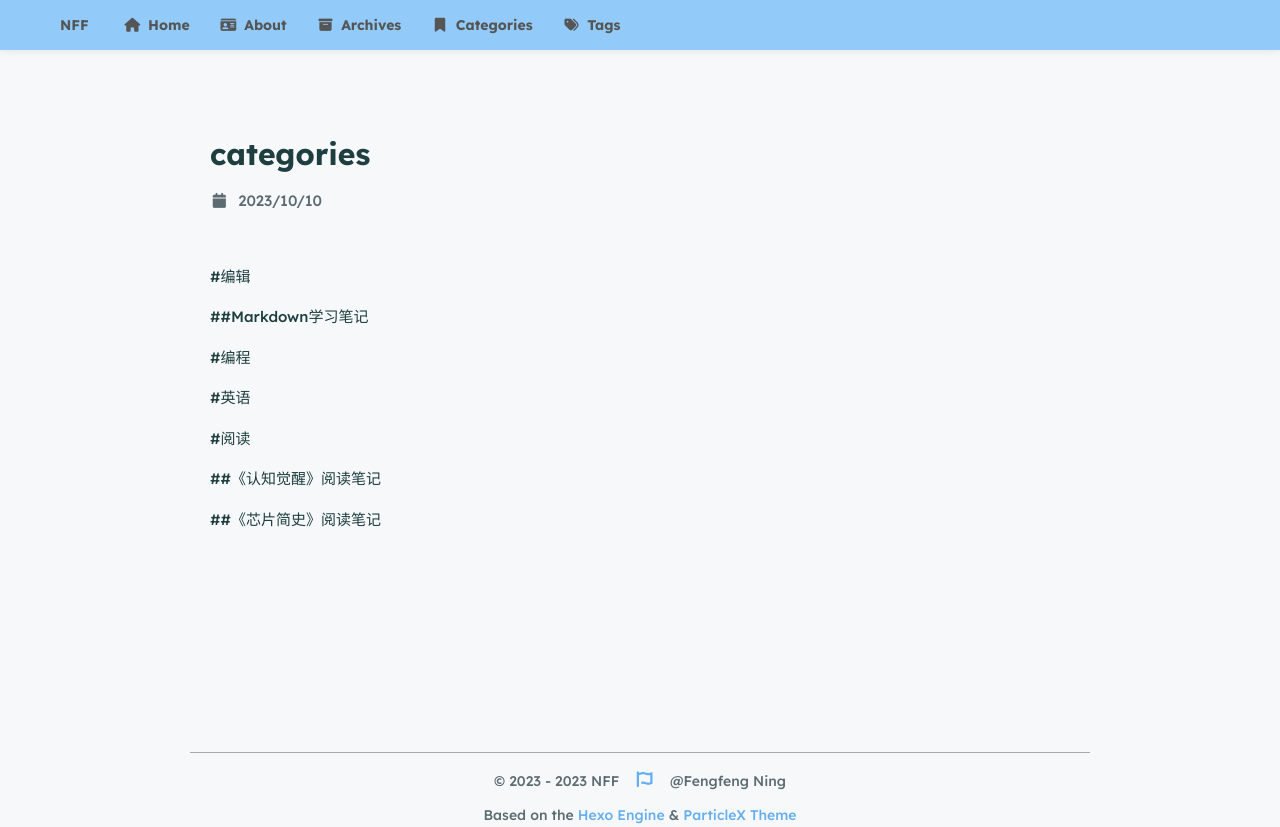
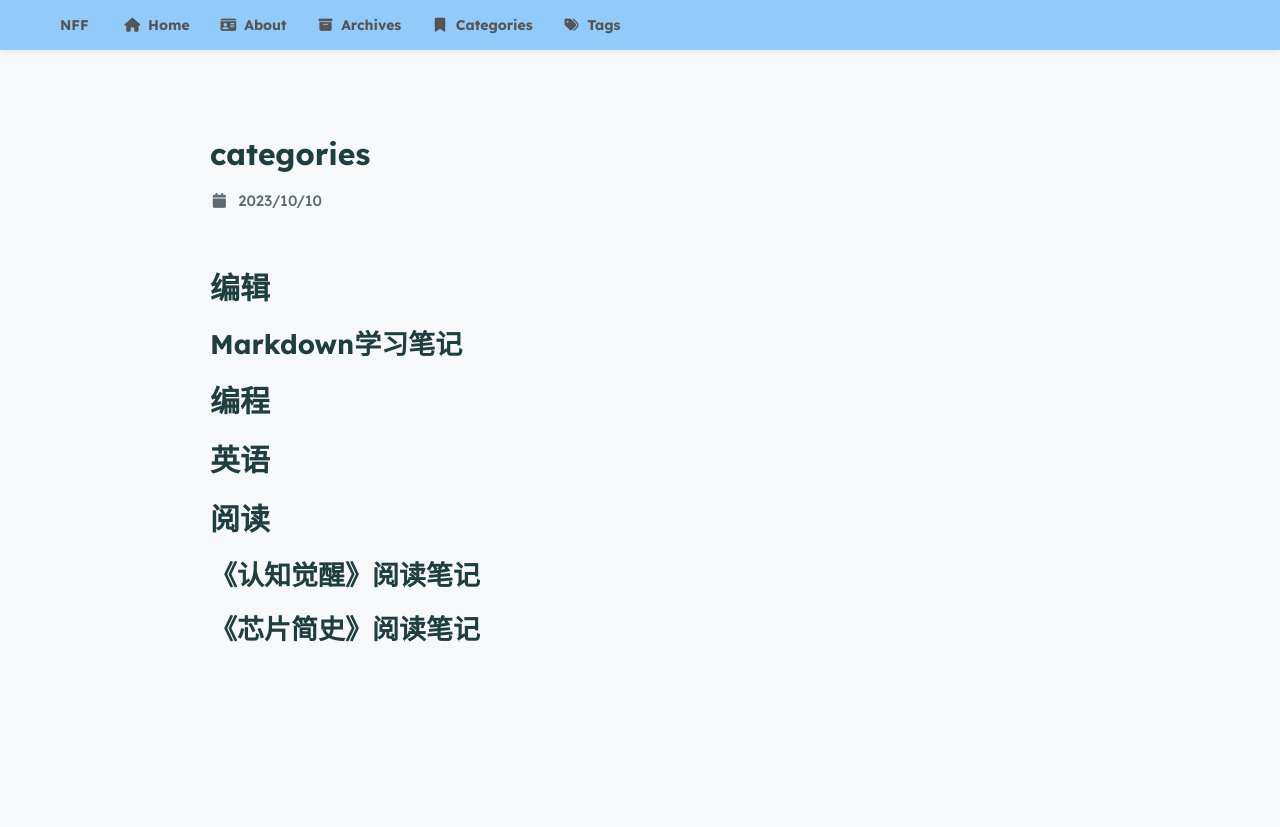
Before and after one commit to nff825/nff825.github.io, a plain HTML site: page categories/index.html in a window 1280 px wide. Shown: the top 827 px of the page. Drawn offline with nearby package versions, Linux system fonts and the light colour scheme; a script that the page names is missing.

Commit message:
Site updated: 2023-10-10 20:36:38

```diff
--- a/categories/index.html
+++ b/categories/index.html
@@ -164,14 +164,7 @@
     </div>
 
     <div class="content" v-pre>
-        <p>#编辑</p>
-<p>##Markdown学习笔记</p>
-<p>#编程</p>
-<p>#英语</p>
-<p>#阅读</p>
-<p>##《认知觉醒》阅读笔记</p>
-<p>##《芯片简史》阅读笔记</p>
-
+        <h1 id="编辑"><a href="#编辑" class="headerlink" title="编辑"></a>编辑</h1><h2 id="Markdown学习笔记"><a href="#Markdown学习笔记" class="headerlink" title="Markdown学习笔记"></a>Markdown学习笔记</h2><h1 id="编程"><a href="#编程" class="headerlink" title="编程"></a>编程</h1><h1 id="英语"><a href="#英语" class="headerlink" title="英语"></a>英语</h1><h1 id="阅读"><a href="#阅读" class="headerlink" title="阅读"></a>阅读</h1><h2 id="《认知觉醒》阅读笔记"><a href="#《认知觉醒》阅读笔记" class="headerlink" title="《认知觉醒》阅读笔记"></a>《认知觉醒》阅读笔记</h2><h2 id="《芯片简史》阅读笔记"><a href="#《芯片简史》阅读笔记" class="headerlink" title="《芯片简史》阅读笔记"></a>《芯片简史》阅读笔记</h2>
     </div>
 
 
```
